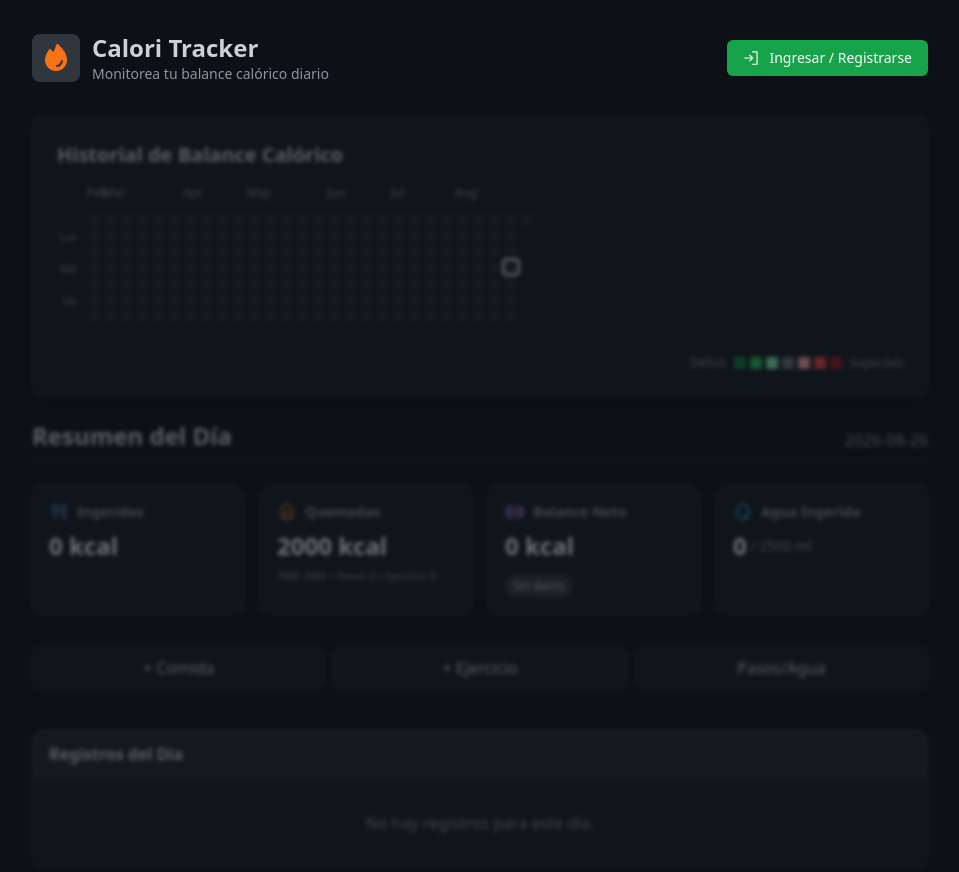
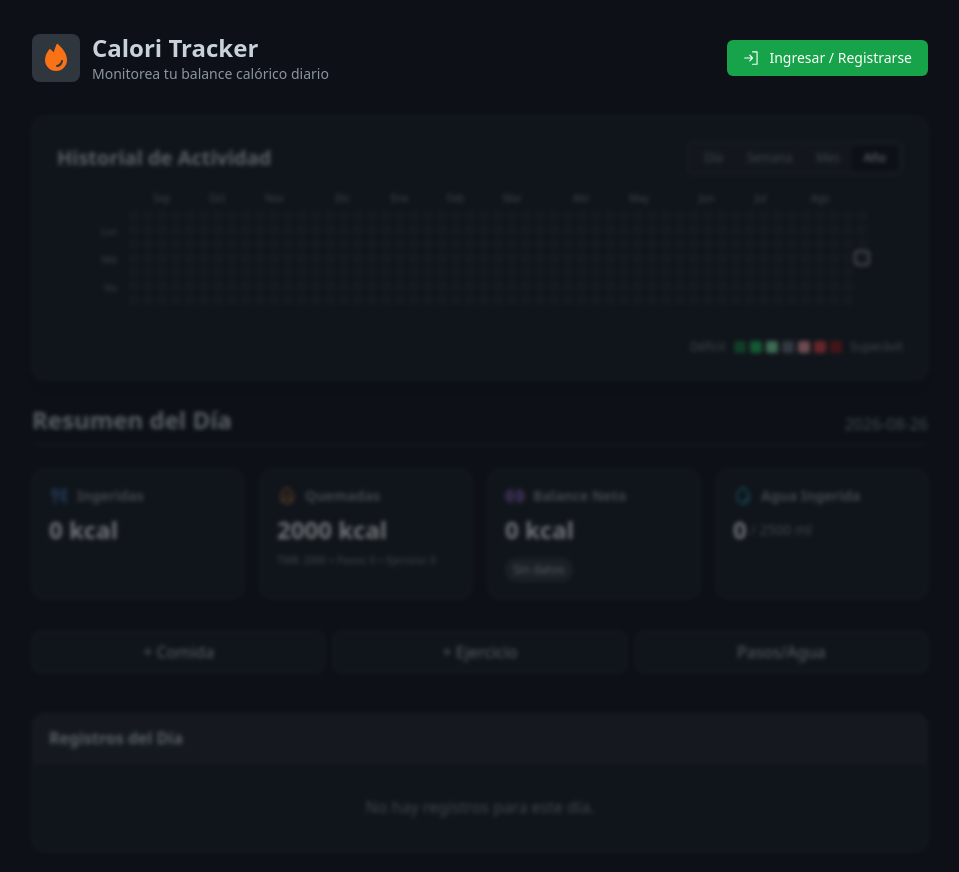
Before and after one commit to MateoLitrenta/calori-tracker, a React (Vite) app: page / in a window 1280 px wide. Shown: the top 872 px of the page, without its empty margins (160-1119 px from the left). Built offline with nearby package versions, Linux system fonts and the light colour scheme.

Commit message:
feat: redesign Heatmap to support day, week, month, and year views with GitHub styling

```diff
--- a/src/components/Heatmap.tsx
+++ b/src/components/Heatmap.tsx
@@ -1,5 +1,6 @@
-import React, { useMemo, useEffect, useRef } from 'react';
-import { format, parseISO, addDays, subDays, startOfWeek, endOfWeek } from 'date-fns';
+import React, { useMemo, useEffect, useLayoutEffect, useRef, useState } from 'react';
+import { format, parseISO, addDays, subDays, startOfWeek, endOfWeek, startOfMonth, endOfMonth, isSameDay } from 'date-fns';
+import { es } from 'date-fns/locale';
 import type { DailyRecordsMap } from '../types';
 import { getHeatmapColor, getNetBalance } from '../utils/helpers';
 
@@ -10,120 +11,253 @@ interface HeatmapProps {
   currentBMR: number;
 }
 
+type Period = 'day' | 'week' | 'month' | 'year';
+
 const Heatmap: React.FC<HeatmapProps> = ({ records, selectedDateStr, onSelectDate, currentBMR }) => {
-  const weeks = useMemo(() => {
+  const [period, setPeriod] = useState<Period>('year');
+  const scrollContainerRef = useRef<HTMLDivElement>(null);
+
+  // Scroll to the right when period changes to 'year' or on mount
+  useLayoutEffect(() => {
+    if ((period === 'year' || period === 'month') && scrollContainerRef.current) {
+      const scrollEl = scrollContainerRef.current;
+      scrollEl.scrollLeft = scrollEl.scrollWidth;
+
+      // Respaldo en caso de que el layout tarde un poco más en mobile
+      const timer = setTimeout(() => {
+        if (scrollEl) scrollEl.scrollLeft = scrollEl.scrollWidth;
+      }, 100);
+      return () => clearTimeout(timer);
+    }
+  }, [period]);
+
+  const handleBoxClick = (dateStr: string) => {
+    onSelectDate(dateStr);
+    setPeriod('day');
+  };
+
+  const { weeksArray, monthLabels, weekDays, singleRow } = useMemo(() => {
     const today = new Date();
-    const startDate = startOfWeek(subDays(today, 6 * 30), { weekStartsOn: 0 }); // 6 months ago Sunday
-    const endDate = endOfWeek(today, { weekStartsOn: 0 }); // this Saturday
-    const daysToGenerate = Math.round((endDate.getTime() - startDate.getTime()) / (1000 * 60 * 60 * 24)) + 1;
+    const anchorDate = parseISO(selectedDateStr) || today;
 
-    const allDates: string[] = [];
-    for (let i = 0; i < daysToGenerate; i++) {
+    let allDates: (string | null)[] = [];
+    let isSingleRow = false;
+    const wArray: (string | null)[][] = [];
+    const labels: { label: string; colIndex: number }[] = [];
+
+    if (period === 'year') {
+      const todayStr = format(today, 'yyyy-MM-dd');
+      const startOfOneYearAgo = subDays(today, 364);
+      const startDate = startOfWeek(startOfOneYearAgo, { weekStartsOn: 0 }); // Empieza en Domingo
+
+      let curr = startDate;
+      let currentWeek: (string | null)[] = [];
+      let reachedToday = false;
+
+      while (!reachedToday) {
+        const dateStr = format(curr, 'yyyy-MM-dd');
+        currentWeek.push(dateStr);
+        if (dateStr === todayStr) {
+          reachedToday = true;
+        }
+
+        curr = addDays(curr, 1);
+
+        if (currentWeek.length === 7 || reachedToday) {
+          if (reachedToday) {
+            while (currentWeek.length < 7) {
+              currentWeek.push(null);
+            }
+          }
+          wArray.push(currentWeek);
+          currentWeek = [];
+        }
+      }
+    } else if (period === 'month') {
+      const startDate = startOfWeek(startOfMonth(anchorDate), { weekStartsOn: 0 });
+      const endDate = endOfWeek(endOfMonth(anchorDate), { weekStartsOn: 0 });
+
+      let curr = startDate;
+      let currentWeek: (string | null)[] = [];
+      while (curr <= endDate) {
+        currentWeek.push(format(curr, 'yyyy-MM-dd'));
+        curr = addDays(curr, 1);
+        if (currentWeek.length === 7) {
+          wArray.push(currentWeek);
+          currentWeek = [];
+        }
+      }
+    } else if (period === 'week') {
+      const startDate = startOfWeek(anchorDate, { weekStartsOn: 0 });
+      for (let i = 0; i < 7; i++) {
         allDates.push(format(addDays(startDate, i), 'yyyy-MM-dd'));
       }
+      isSingleRow = true;
+      wArray.push(allDates);
+    } else {
+      // Day view
+      allDates.push(selectedDateStr);
+      isSingleRow = true;
+      wArray.push(allDates);
+    }
 
-    const weeksArray: string[][] = [];
-    let currentWeek: string[] = [];
-
-    allDates.forEach((dateStr, index) => {
-      currentWeek.push(dateStr);
-      if (currentWeek.length === 7 || index === allDates.length - 1) {
-        weeksArray.push(currentWeek);
-        currentWeek = [];
-      }
-    });
-    return weeksArray;
-  }, []);
-
-  const weekDays = ['Dom', 'Lun', 'Mar', 'Mié', 'Jue', 'Vie', 'Sáb'];
-
-  const monthLabels = useMemo(() => {
-    const labels: { label: string; colIndex: number }[] = [];
+    if (period === 'year' || period === 'month') {
       let currentMonth = -1;
-
-    weeks.forEach((week, index) => {
-      const firstDayKey = week[0];
-      const date = parseISO(firstDayKey);
+      wArray.forEach((week, index) => {
+        const firstValid = week.find(d => d !== null);
+        if (firstValid) {
+          const date = parseISO(firstValid);
           if (date.getMonth() !== currentMonth) {
             labels.push({
-          label: format(date, 'MMM'),
+              label: format(date, 'MMM', { locale: es }),
               colIndex: index,
             });
             currentMonth = date.getMonth();
           }
+        }
       });
-    return labels;
-  }, [weeks]);
 
-  const scrollContainerRef = useRef<HTMLDivElement>(null);
+      // Ocultar etiqueta duplicada del primer mes si coincide con el último
+      if (period === 'year' && labels.length > 1) {
+        if (labels[0].label === labels[labels.length - 1].label) {
+          labels.shift();
+        }
+      }
+    }
 
-  // Scroll to the end (right side) on mount to show the most recent days
-  useEffect(() => {
-    if (scrollContainerRef.current) {
-      scrollContainerRef.current.scrollLeft = scrollContainerRef.current.scrollWidth;
-    }
-  }, []);
+    return { weeksArray: wArray, monthLabels: labels, weekDays: ['Dom', 'Lun', 'Mar', 'Mié', 'Jue', 'Vie', 'Sáb'], singleRow: isSingleRow };
+  }, [period, selectedDateStr]);
+
+  const renderBox = (dateStr: string | null, sizeClass = '') => {
+    // Si no hay fecha (días futuros o padding inicial), renderizamos un bloque invisible
+    if (!dateStr) return <div className={`${sizeClass} invisible`} />;
+
+    const record = records[dateStr];
+    const balance = getNetBalance(record, currentBMR);
+    const isSelected = selectedDateStr === dateStr;
+    const isToday = isSameDay(parseISO(dateStr), new Date());
 
     return (
-    <div className="p-6 bg-github-card border border-github-border rounded-xl shadow-lg w-full overflow-hidden">
-      <h2 className="text-xl font-bold mb-4 text-github-text">Historial de Balance Calórico</h2>
+      <button
+        key={dateStr}
+        onClick={() => handleBoxClick(dateStr)}
+        className={`${sizeClass} rounded-[2px] transition-all focus:outline-none flex-shrink-0
+        ${getHeatmapColor(balance)}
+        ${isSelected ? 'ring-1 ring-white scale-125 z-10' : 'hover:ring-1 hover:ring-gray-400'}
+        ${isToday && !isSelected ? 'ring-1 ring-blue-500' : ''}`}
+        title={`${dateStr}: ${balance !== null ? balance + ' kcal' : 'Sin datos'}`}
+        aria-label={`Seleccionar ${dateStr}`}
+      />
+    );
+  };
 
-      <div className="flex w-full overflow-x-auto pb-4 custom-scrollbar" ref={scrollContainerRef}>
-        <div className="flex flex-col min-w-max">
+  return (
+    <div className="p-4 md:p-6 bg-github-card border border-github-border rounded-xl shadow-lg w-full overflow-hidden flex flex-col gap-4">
+      <div className="flex flex-col sm:flex-row justify-between items-start sm:items-center gap-4">
+        <h2 className="text-xl font-bold text-github-text">Historial de Actividad</h2>
 
-          {/* Months Header */}
-          <div className="flex mb-2 ml-[30px] relative h-5">
+        {/* Period Selector */}
+        <div className="flex bg-[#1c2128] rounded-md p-1 border border-github-border self-end sm:self-auto">
+          {(['day', 'week', 'month', 'year'] as Period[]).map((p) => {
+            const labels = { day: 'Día', week: 'Semana', month: 'Mes', year: 'Año' };
+            return (
+              <button
+                key={p}
+                onClick={() => setPeriod(p)}
+                className={`px-3 py-1 text-xs font-medium rounded-sm transition-colors ${
+                  period === p ? 'bg-github-bg text-white shadow' : 'text-github-muted hover:text-white'
+                }`}
+              >
+                {labels[p]}
+              </button>
+            );
+          })}
+        </div>
+      </div>
+
+      {period !== 'day' ? (
+        <div className="flex w-full overflow-x-auto md:overflow-x-hidden custom-scrollbar md:justify-center pb-2" ref={scrollContainerRef}>
+          <div className="flex flex-col w-max">
+
+            {/* Months Header (only for year/month) */}
+            {(period === 'year' || period === 'month') && (
+              <div className="flex mb-1 ml-[24px] md:ml-[32px] relative h-4">
                 {monthLabels.map((month, i) => (
                   <div
                     key={i}
-                className="absolute text-xs text-github-muted capitalize"
-                style={{ left: `${month.colIndex * (12 + 4)}px` }} // 12px width + 4px gap
+                    className="absolute text-[10px] text-github-muted capitalize"
+                    style={{
+                      // Mobile: 11px box + 2px gap = 13px. Desktop: 10px box + 4px gap = 14px.
+                      left: `calc(${month.colIndex} * var(--col-width, 13px))`
+                    }}
                   >
                     {month.label}
                   </div>
                 ))}
               </div>
+            )}
 
             <div className="flex">
               {/* Weekdays Side Labels */}
-            <div className="flex flex-col gap-1 pr-2 mt-[2px]">
+              {period !== 'week' && (
+                <div className="flex flex-col gap-[2px] md:gap-1 pr-2 mt-[2px]">
                   {weekDays.map((day, i) => (
-                <div key={day} className="text-[10px] text-github-muted h-3 leading-3 pr-1 text-right w-6">
+                    <div key={day} className="text-[9px] text-github-muted h-[11px] md:h-2.5 leading-[11px] md:leading-[10px] pr-1 text-right w-5 md:w-7">
                       {i % 2 !== 0 ? day : ''}
                     </div>
                   ))}
                 </div>
+              )}
 
               {/* Grid */}
-            <div className="flex gap-1">
-              {weeks.map((week, i) => (
-                <div key={i} className="flex flex-col gap-1">
-                  {week.map((dateStr) => {
-                    const record = records[dateStr];
-                    const balance = getNetBalance(record, currentBMR);
-                    const isSelected = selectedDateStr === dateStr;
-
-                    return (
-                      <button
-                        key={dateStr}
-                        onClick={() => onSelectDate(dateStr)}
-                        className={`w-3 h-3 rounded-[2px] transition-all focus:outline-none
-                        ${getHeatmapColor(balance)}
-                        ${isSelected ? 'ring-2 ring-white scale-110 z-10' : 'hover:ring-1 hover:ring-gray-400'}`}
-                        title={`${dateStr}: ${balance !== null ? balance + ' kcal' : 'Sin datos'}`}
-                        aria-label={`Seleccionar ${dateStr}`}
-                      />
-                    );
-                  })}
+              <div
+                className={`flex gap-[2px] md:gap-1 ${period === 'week' ? 'w-full justify-around' : ''}`}
+                style={{ '--col-width': '13px' } as any}
+                ref={(el) => {
+                  if (el) {
+                    // Update variable for desktop labels in a simple way
+                    el.parentElement?.parentElement?.style.setProperty('--col-width', window.innerWidth >= 768 ? '14px' : '13px');
+                  }
+                }}
+              >
+                {period === 'week' ? (
+                  // Week view
+                  weeksArray[0].map((dateStr, i) => (
+                    <div key={dateStr || i} className="flex flex-col items-center gap-2">
+                      <span className="text-xs text-github-muted">{weekDays[i]}</span>
+                      {renderBox(dateStr, 'w-8 h-8 rounded-md')}
+                      {dateStr && <span className="text-[10px] text-github-muted">{format(parseISO(dateStr), 'dd')}</span>}
                     </div>
+                  ))
+                ) : (
+                  // Year/Month view
+                  weeksArray.map((week, i) => (
+                    <div key={i} className="flex flex-col gap-[2px] md:gap-1">
+                      {week.map((dateStr, j) => (
+                        <React.Fragment key={dateStr || `empty-${i}-${j}`}>
+                          {renderBox(dateStr, period === 'year' ? 'w-[11px] h-[11px] md:w-2.5 md:h-2.5' : 'w-3 h-3 md:w-4 md:h-4')}
+                        </React.Fragment>
                       ))}
+                    </div>
+                  ))
+                )}
               </div>
             </div>
           </div>
         </div>
+      ) : (
+        // Day View summary
+        <div className="flex items-center justify-center p-8 bg-[#1c2128] rounded-lg border border-github-border">
+          <div className="text-center flex flex-col items-center gap-2">
+            <span className="text-sm text-github-muted capitalize">{format(parseISO(selectedDateStr), "EEEE, d 'de' MMMM yyyy", { locale: es })}</span>
+            {renderBox(selectedDateStr, 'w-12 h-12 rounded-lg')}
+            <span className="text-xs text-github-muted mt-2">Los detalles de este día se muestran abajo</span>
+          </div>
+        </div>
+      )}
 
       {/* Legend */}
-      <div className="flex justify-end items-center mt-4 text-xs text-github-muted gap-2">
+      <div className="flex justify-end items-center mt-2 text-xs text-github-muted gap-2 flex-wrap">
         <span>Déficit</span>
         <div className="flex gap-1">
           <div className="w-3 h-3 rounded-[2px] bg-heatmap-deficit-high" title="< -500 kcal"></div>
```
Lines whose indentation alone changed are shown as unchanged.
